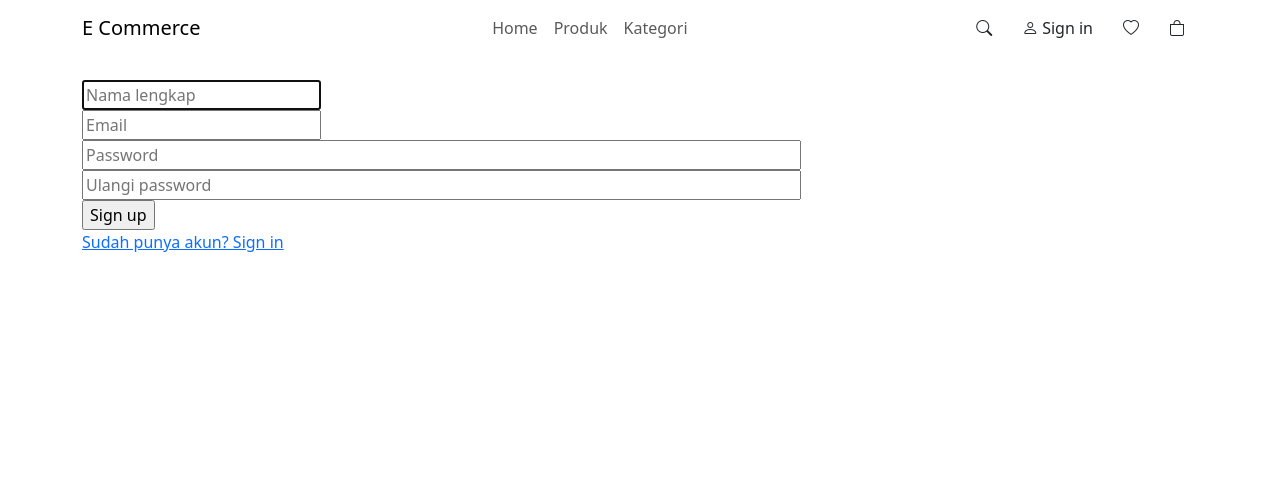
After one commit to Mifta24/e-commerce, a Rails app: a page that uses app/views/shared/_navbar.html.erb in a window 1280 px wide. The commit adds this page. Shown: the top 493 px of the page. Run offline with Rails 7, Linux system fonts and the light colour scheme; some libraries are stand-ins or nearby versions.

Commit message:
Add user registration functionality: create registrations controller, views, and routes; update user model and navbar for session handling

```diff
--- /dev/null
+++ b/app/controllers/registrations_controller.rb
@@ -0,0 +1,23 @@
+class RegistrationsController < ApplicationController
+  allow_unauthenticated_access only: %i[new create]
+
+  def new
+    @user = User.new
+  end
+
+  def create
+    @user = User.new(user_params)
+    if @user.save
+      start_new_session_for @user
+      redirect_to root_path, notice: "Akun berhasil dibuat."
+    else
+      render :new, status: :unprocessable_entity
+    end
+  end
+
+  private
+
+  def user_params
+    params.expect(user: [ :name, :email_address, :password, :password_confirmation ])
+  end
+end
--- /dev/null
+++ b/app/helpers/registrations_helper.rb
@@ -0,0 +1,2 @@
+module RegistrationsHelper
+end
--- a/app/models/user.rb
+++ b/app/models/user.rb
@@ -6,5 +6,5 @@ class User < ApplicationRecord
 
   normalizes :email_address, with: ->(e) { e.strip.downcase }
 
-  enum role: { customer: 0, admin: 1 }
+  enum :role, { customer: 0, admin: 1 }
 end
--- /dev/null
+++ b/app/views/registrations/new.html.erb
@@ -0,0 +1,15 @@
+<%= form_with model: @user, url: registration_path do |form| %>
+  <% if @user.errors.any? %>
+    <ul style="color:red">
+      <% @user.errors.full_messages.each do |msg| %><li><%= msg %></li><% end %>
+    </ul>
+  <% end %>
+
+  <%= form.text_field :name, required: true, autofocus: true, placeholder: "Nama lengkap" %><br>
+  <%= form.email_field :email_address, required: true, autocomplete: "username", placeholder: "Email" %><br>
+  <%= form.password_field :password, required: true, autocomplete: "new-password", placeholder: "Password", maxlength: 72 %><br>
+  <%= form.password_field :password_confirmation, required: true, autocomplete: "new-password", placeholder: "Ulangi password", maxlength: 72 %><br>
+  <%= form.submit "Sign up" %>
+<% end %>
+
+<%= link_to "Sudah punya akun? Sign in", new_session_path %>
--- a/app/views/sessions/new.html.erb
+++ b/app/views/sessions/new.html.erb
@@ -7,5 +7,5 @@
   <%= form.submit "Sign in" %>
 <% end %>
 <br>
-
+<%= link_to "Don't have an account? Sign up", new_registration_path %>
 <%= link_to "Forgot password?", new_password_path %>
--- a/app/views/shared/_navbar.html.erb
+++ b/app/views/shared/_navbar.html.erb
@@ -14,7 +14,16 @@
       <%# Ikon di kanan masih placeholder: pencarian, login, wishlist, dan keranjang belum ada fiturnya. %>
       <div class="nav-icons d-flex align-items-center gap-1">
         <a href="#" class="btn" aria-label="Cari"><i class="bi bi-search"></i></a>
-        <a href="#" class="btn signin"><i class="bi bi-person me-1"></i>Sign in</a>
+            <% if authenticated? %>
+              <%= button_to session_path, method: :delete, class: "btn signin", form: { class: "d-inline" } do %>
+                <i class="bi bi-box-arrow-right me-1"></i>Sign out
+              <% end %>
+            <% else %>
+              <%= link_to new_session_path, class: "btn signin" do %>
+                <i class="bi bi-person me-1"></i>Sign in
+              <% end %>
+            <% end %>
+
         <a href="#" class="btn" aria-label="Wishlist"><i class="bi bi-heart"></i></a>
         <a href="#" class="btn" aria-label="Keranjang"><i class="bi bi-bag"></i></a>
       </div>
--- a/config/routes.rb
+++ b/config/routes.rb
@@ -9,6 +9,8 @@ Rails.application.routes.draw do
   get "up" => "rails/health#show", as: :rails_health_check
 
     resources :products
+    resource :registration, only: %i[new create]
+
 
   # Render dynamic PWA files from app/views/pwa/* (remember to link manifest in application.html.erb)
   # get "manifest" => "rails/pwa#manifest", as: :pwa_manifest
```
Also changed, not shown: test/controllers/registrations_controller_test.rb (added, +7 -0 lines).
